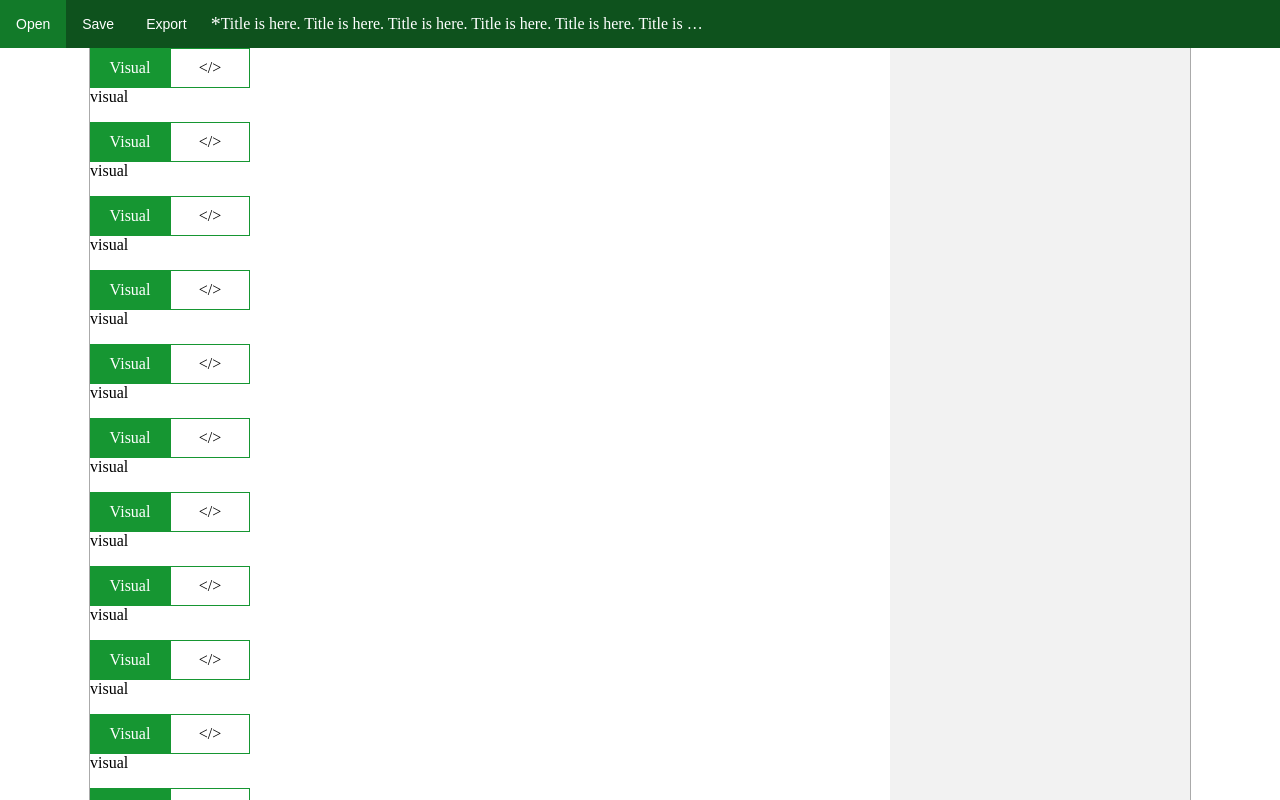
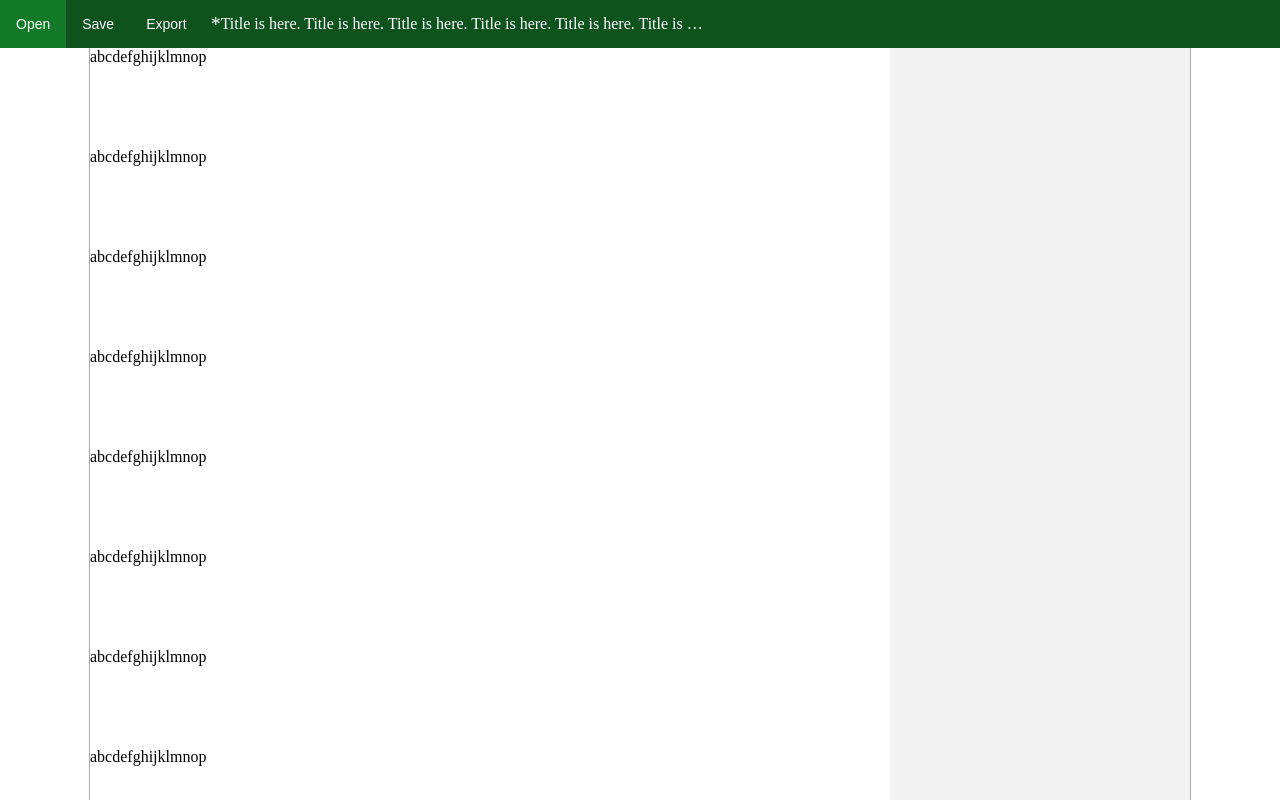
Before and after one commit to kusa-mochi/mochi-memo-pad, a Vue app in the folder src/: page / in a window 1280 px wide. Built offline with nearby package versions, Linux system fonts and the light colour scheme.

Commit message:
add tool icon area to edit items. change name "edit item" to "edit object".

```diff
--- a/src/src/components/EditItem.vue
+++ b/src/src/components/EditItem.vue
@@ -78,7 +78,6 @@ $tab_item_height: 40px;
   .visual-pane,
   .code-pane {
     width: 100%;
-    margin: 0 0 16px 0;
 
     &:hover {
       box-shadow: 0px 0px 1px 1px rgba(0, 0, 0, 0.4);
--- /dev/null
+++ b/src/src/components/EditObject.vue
@@ -0,0 +1,48 @@
+<template>
+  <div class="edit-object">
+    <div class="edit-object__body">abcdefghijklmnop</div>
+    <div class="edit-object__tool-icons">menu icons are here.</div>
+  </div>
+</template>
+
+<script>
+export default {
+  name: "EditObject",
+  data() {
+    return {
+      sampleProp: 123
+    };
+  }
+};
+</script>
+
+<style lang="scss" scoped>
+$tool_icon_height: 32px;
+
+.edit-object {
+  position: relative;
+  width: 100%;
+  height: 100px;
+
+  .edit-object__body {
+  }
+
+  .edit-object__tool-icons {
+    position: absolute;
+    top: -$tool_icon_height;
+    left: 0;
+    height: $tool_icon_height;
+    background-color: #169632;
+    color: white;
+    opacity: 0;
+  }
+
+  &:hover {
+    box-shadow: 0px 0px 0px 1px rgba(0, 0, 0, 0.4);
+
+    .edit-object__tool-icons {
+      opacity: 1;
+    }
+  }
+}
+</style>
--- a/src/src/components/EditorMain.vue
+++ b/src/src/components/EditorMain.vue
@@ -1,16 +1,16 @@
 <template>
   <div id="editor-main">
-      <edit-item v-for="item in [1,2,3,4,5,6,7,8,9,10,11,12,13,14,15,1,2,3,4,5,6,7,8,9,10,11,12,13,14,15,1,2,3,4,5,6,7,8,9,10,11,12,13,14,15,1,2,3,4,5,6,7,8,9,10,11,12,13,14,15]"></edit-item>
+      <edit-object v-for="item in [1,2,3,4,5,6,7,8,9,10,11,12,13,14,15,1,2,3,4,5,6,7,8,9,10,11,12,13,14,15,1,2,3,4,5,6,7,8,9,10,11,12,13,14,15,1,2,3,4,5,6,7,8,9,10,11,12,13,14,15]"></edit-object>
   </div>
 </template>
 
 <script>
-import EditItem from "./EditItem.vue";
+import EditObject from "./EditObject.vue";
 
 export default {
   name: "EditorMain",
   components: {
-    EditItem
+    EditObject
   },
   data() {
     return {
```
